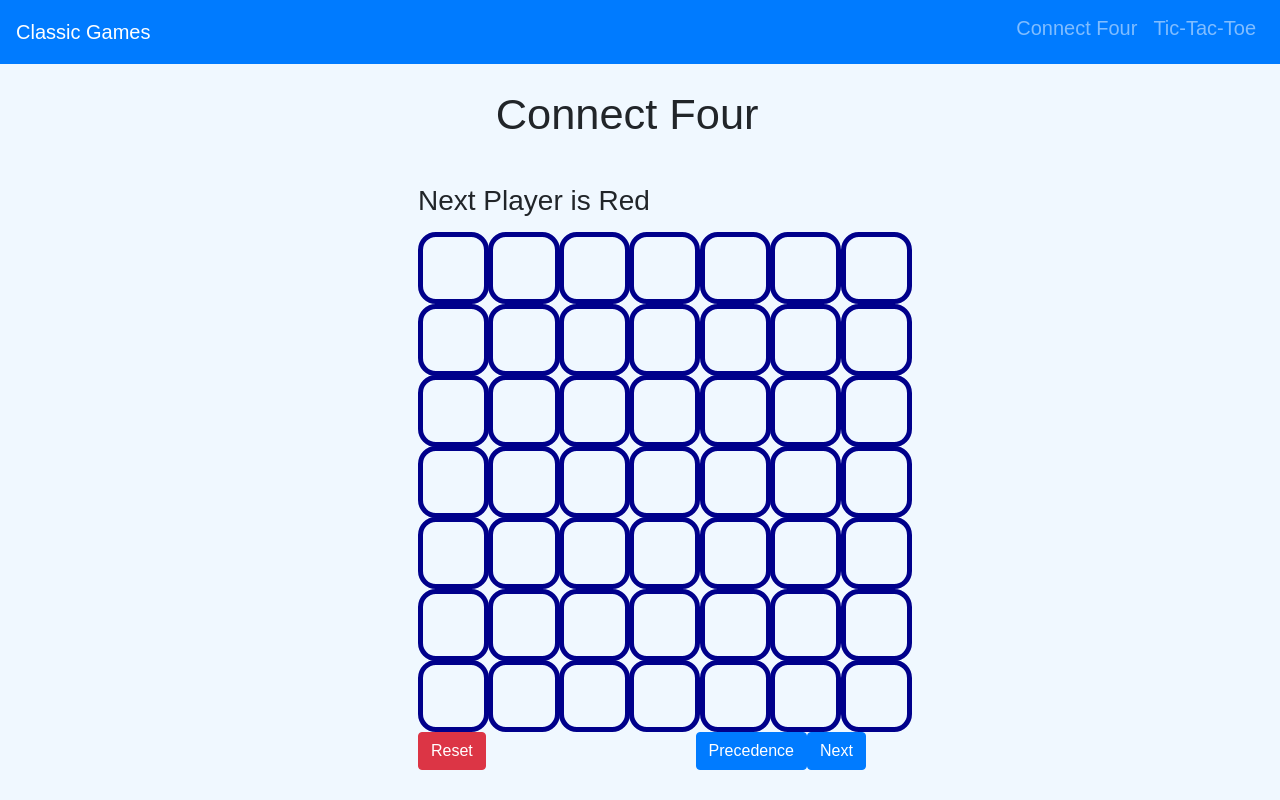
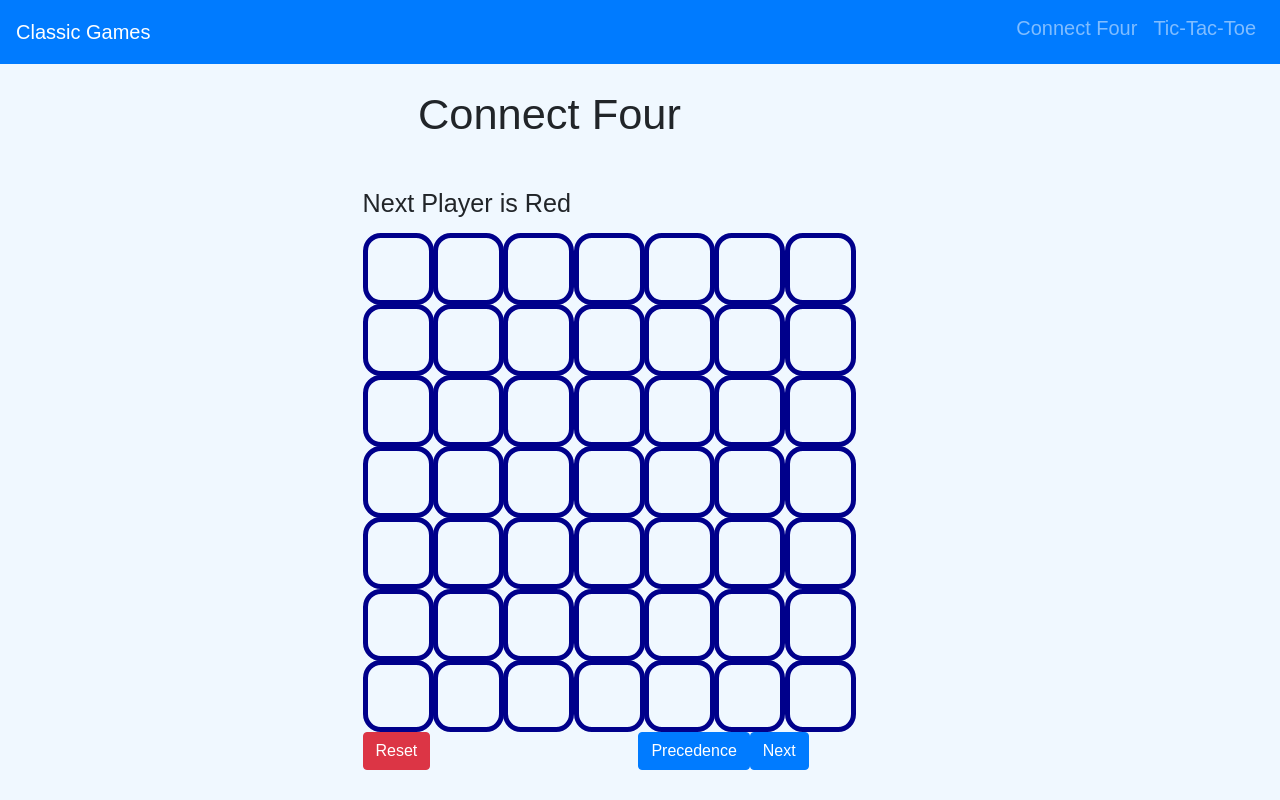
Before and after one commit to simCecca/ClassicGames, a React (Create React App) app: page /#/ConnectFour in a window 1280 px wide. Built offline with nearby package versions, Linux system fonts and the light colour scheme.

Commit message:
only one algorithm for the winner condition of the two games

```diff
--- /dev/null
+++ b/src/games/commonComponents/connectNLogic.js
@@ -0,0 +1,46 @@
+function differentRows(vector, numberOfBoxes){
+    let previous = null;
+    return vector.every((value) =>
+            {
+                const currentRow = Math.floor(value/numberOfBoxes);
+                let ret = false;
+                if(previous === null){
+                    previous = currentRow;
+                    return true;
+                }
+                if(previous - 1 === currentRow){
+                    ret = true;
+                    previous = currentRow;
+                }
+                return ret;
+            });
+}
+
+function  differentColumn(vector, numberBoxes) {
+    let column = Math.floor(vector[0]/numberBoxes);
+    return vector.every(value => column === Math.floor(value / numberBoxes));
+}
+let calculateWinner = function(boxes, numberBoxes,  numberBoxesToVerify){
+    let structure = (value, unit) => Array.from(new Array(numberBoxesToVerify), (v, index) => value - unit * index);
+    for(let i = boxes.length - 1; i >= numberBoxes - 1; i = i - numberBoxes ){
+        for(let j = i; j > i - numberBoxes; j--){
+            if(boxes[j]) {
+                if (structure(j, numberBoxes).every((index) => boxes[j] === boxes[index])) {
+                    return [boxes[j], structure(j, numberBoxes)];
+                }
+                if( differentColumn(structure(j, 1), numberBoxes) && structure(j, 1).every(index => boxes[j] === boxes[index])){
+                    return [boxes[j], structure(j, 1)];
+                }
+                if( differentRows(structure(j, numberBoxes + 1), numberBoxes) && structure(j, numberBoxes + 1).every(index => boxes[j] === boxes[index])){
+                    return [boxes[j], structure(j, numberBoxes + 1)];
+                }
+                if( differentRows(structure(j, numberBoxes - 1), numberBoxes) && structure(j, numberBoxes - 1).every(index => boxes[j] === boxes[index])){
+                    return [boxes[j], structure(j, numberBoxes - 1)];
+                }
+            }
+        }
+    }
+    return null;
+};
+
+module.exports.calculateWinner = calculateWinner;
--- a/src/games/connectFour/ConnectFour.css
+++ b/src/games/connectFour/ConnectFour.css
@@ -27,18 +27,18 @@
 }
 
 .body-connect-four {
-    margin-left: 30%;
+    margin-left: 25%;
 }
 
 .page-title-connect-four {
-    margin-left: 37%;
+    margin-left: 30%;
     font-size: 310%;
 }
 
 .status{
-    font-size: 200%;
+    font-size: 180%;
 }
 
 .btn-group-nextprevious {
-    margin-left: 27%;
+    margin-left: 25%;
 }
--- a/src/games/connectFour/connectFourLogic.js
+++ /dev/null
@@ -1,47 +0,0 @@
-function differentRows(vector){
-    let previous = null;
-    return vector.every((value) =>
-            {
-                const currentRow = Math.floor(value/7);
-                let ret = false;
-                if(previous === null){
-                    previous = currentRow;
-                    return true;
-                }
-                if(previous - 1 === currentRow){
-                    ret = true;
-                    previous = currentRow;
-                }
-                return ret;
-            });
-}
-
-function  differentColumn(vector) {
-    let column = Math.floor(vector[0]/7);
-    return vector.every(value => column === Math.floor(value / 7));
-}
-let calculateWinner = function(boxes){
-    const length = 7, oneUnitColumn = 7;
-    let structure = (value, unit) => Array.from(new Array(4), (v, index) => value - unit * index);
-    for(let i = boxes.length - 1; i >= length - 1; i = i - length ){
-        for(let j = i; j > i - length; j--){
-            if(boxes[j]) {
-                if (structure(j, oneUnitColumn).every((index) => boxes[j] === boxes[index])) {
-                    return [boxes[j], structure(j, oneUnitColumn)];
-                }
-                if( differentColumn(structure(j, 1)) && structure(j, 1).every(index => boxes[j] === boxes[index])){
-                    return [boxes[j], structure(j, 1)];
-                }
-                if( differentRows(structure(j, oneUnitColumn + 1)) && structure(j, oneUnitColumn + 1).every(index => boxes[j] === boxes[index])){
-                    return [boxes[j], structure(j, oneUnitColumn + 1)];
-                }
-                if( differentRows(structure(j, oneUnitColumn - 1)) && structure(j, oneUnitColumn - 1).every(index => boxes[j] === boxes[index])){
-                    return [boxes[j], structure(j, oneUnitColumn - 1)];
-                }
-            }
-        }
-    }
-    return null;
-};
-
-module.exports.calculateWinner = calculateWinner;
--- a/src/games/connectFour/gameConnectFour.jsx
+++ b/src/games/connectFour/gameConnectFour.jsx
@@ -1,7 +1,7 @@
 import React, { Component } from 'react';
 import Board from '../commonComponents/board'
 import './ConnectFour.css'
-const gameLogic = require('./connectFourLogic');
+const gameLogic = require('../commonComponents/connectNLogic');
 
 
 class GameConnectFour extends Component{
@@ -42,7 +42,7 @@ class GameConnectFour extends Component{
         const colors = current.colors.slice();
         const column = i % this.state.boardSize;
         const freePosition = this._findFreePosition(column, boxes);
-        if(gameLogic.calculateWinner(boxes)){
+        if(gameLogic.calculateWinner(boxes, 7, 4)){
             return;
         }
         if(freePosition != null){
@@ -84,7 +84,7 @@ class GameConnectFour extends Component{
     handleStyle(id){
         const history = this.state.history;
         const current = history[this.state.stepNumber];
-        const winner = gameLogic.calculateWinner(current.boxes);
+        const winner = gameLogic.calculateWinner(current.boxes, 7, 4);
         let style = {background: current.colors[id]};
         if(winner && winner[1].includes(id))
             style.border = "0.1em solid green";
@@ -98,7 +98,7 @@ class GameConnectFour extends Component{
 
         const history = this.state.history;
         const current = history[this.state.stepNumber];
-        const winner = gameLogic.calculateWinner(current.boxes);
+        const winner = gameLogic.calculateWinner(current.boxes, 7, 4);
         let type;
         if(winner){
             type = winner[0] === '#d70000' ? 'Red' : 'Yellow';
@@ -107,6 +107,8 @@ class GameConnectFour extends Component{
         const status = winner ? 'The winner is ' + type : 'Next Player is ' + (this.state.isXNext ? 'Red' : 'Yellow');
         return (
             <main role="main" className="container">
+
+
                 <div className="page-title-connect-four">
                     <p>Connect Four</p>
                 </div>
--- a/src/games/home/ClassicGames.js
+++ b/src/games/home/ClassicGames.js
@@ -6,13 +6,12 @@ class ClassicGames extends Component {
     render() {
         return (
             <main role="main">
-                <div className="album py-5 bg-light">
+                <div className="album py-5 games-home-body">
                     <div className="container home-container">
-
                         <div className="row first-home-row">
                             <GameColumn name = "Connect Four" link = "/ClassicGames/#/ConnectFour" linkImage = "http://simonececcarelli.altervista.org/ClassicGamesImages/connectFour.PNG" description = "This is an implementation of the game Connect Four. The objective of the game is to be the first to form a horizontal, vertical, or diagonal line of four of one's own discs"/>
                             <GameColumn name = "Snake - Under Construction" link = "#" description = "This is an implementation of the Snake game"/>
-                            <GameColumn name = "Tic-Tac-Toe" link = "/ClassicGames/#/TicTacToe" linkImage = "http://simonececcarelli.altervista.org/ClassicGamesImages/ticTacToe.PNG" description = "This is an implementation of the Tic-Tac-Toe game"/>
+                            <GameColumn name = "Tic-Tac-Toe" link = "/ClassicGames/#/TicTacToe" linkImage = "http://simonececcarelli.altervista.org/ClassicGamesImages/ticTacToe.PNG" description = "This is an implementation of the Tic-Tac-Toe game, in which, you can choose the number of rows/columns "/>
                         </div>
                     </div>
                 </div>
--- a/src/games/tictactoe/gameLogic.js
+++ /dev/null
@@ -1,28 +0,0 @@
-let calculateWinner = function (boxes) {
-    const dimension = Math.sqrt(boxes.length);
-    let lines = [];
-    for(let p = 0; p < dimension*2 + 2; p++){
-        lines.push([]);
-    }
-    let column = dimension;
-    for(let j = 0; j < dimension; j++) {
-        column = dimension;
-        lines[dimension * 2].push((dimension) * j + j);
-        lines[dimension * 2 + 1].push((dimension) * (j + 1) - j - 1);
-        for(let w = j * dimension; w < (j + 1) * dimension; w++){
-            lines[j].push(w);
-            lines[column].push(w);
-            column++;
-        }
-    }
-
-    for (let i = 0; i < lines.length; i++) {
-        const vector = lines[i];
-        if (boxes[vector[0]] && vector.every((index) => boxes[vector[0]] === boxes[index])) {
-            return [boxes[vector[0]],vector];
-        }
-    }
-    return null;
-};
-
-module.exports.calculateWinner = calculateWinner;
--- a/src/games/tictactoe/gameTicTacToe.jsx
+++ b/src/games/tictactoe/gameTicTacToe.jsx
@@ -2,7 +2,7 @@ import React, { Component } from 'react'
 import Board from '../commonComponents/board'
 import './TicTacToe.css'
 import { Jumbotron, Container, Row, Col } from 'react-bootstrap'
-const gameLogic = require('./gameLogic');
+const gameLogic = require('../commonComponents/connectNLogic');
 
 
 
@@ -24,7 +24,7 @@ class GameTicTacToe extends Component{
         const history = this.state.history.slice(0, this.state.stepNumber + 1);
         const current = history[history.length - 1];
         const boxes = current.boxes.slice();
-        if(gameLogic.calculateWinner(boxes) || boxes[i]) {
+        if(gameLogic.calculateWinner(boxes, this.state.numberOfBoxes, this.state.numberOfBoxes > 4 ? 4 : 3) || boxes[i]) {
             return;
         }
         boxes[i] = this.state.xIsNext ? 'X' : 'O';
@@ -78,7 +78,7 @@ class GameTicTacToe extends Component{
         let style = {};
         const history = this.state.history;
         const current = history[this.state.stepNumber];
-        const winner = gameLogic.calculateWinner(current.boxes);
+        const winner = gameLogic.calculateWinner(current.boxes, this.state.numberOfBoxes, this.state.numberOfBoxes > 4 ? 4 : 3);
         const color = "black";
         if(id % this.state.numberOfBoxes === this.state.numberOfBoxes - 1){//last column of the board
             style.borderRight = "solid " + color;
@@ -103,7 +103,7 @@ class GameTicTacToe extends Component{
         const current = history[this.state.stepNumber];
 
         let boxWinners = [-1,-1];
-        let winner = gameLogic.calculateWinner(current.boxes);
+        let winner = gameLogic.calculateWinner(current.boxes, this.state.numberOfBoxes, this.state.numberOfBoxes > 4 ? 4 : 3);
         if(winner) {
             boxWinners = winner[1];
             winner = winner[0];
```
